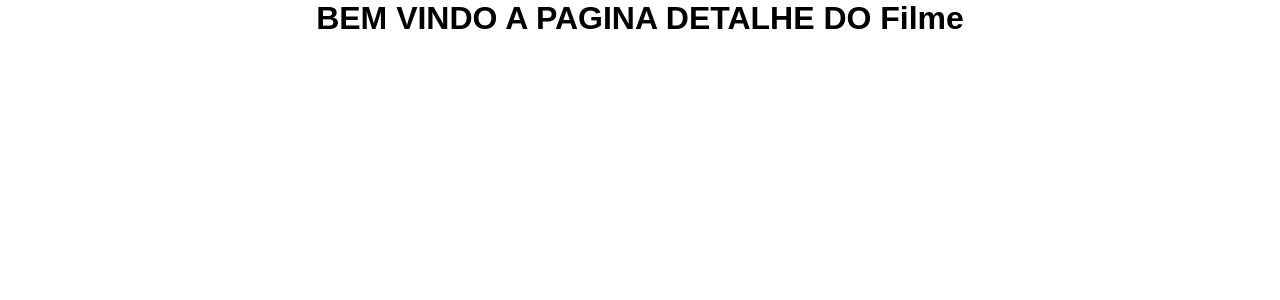
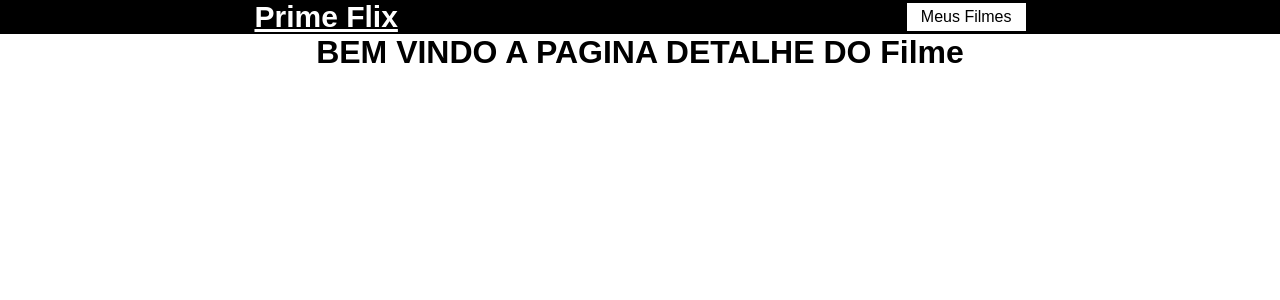
Before and after one commit to srodrigo28/filme-api2, a React (Vite) app: page /filme/1 in a window 1280 px wide. Shown: the top 300 px of the page. Built offline with nearby package versions, Linux system fonts and the light colour scheme.

Commit message:
aula 39 finalizada

```diff
--- /dev/null
+++ b/src/components/Header/header.css
@@ -0,0 +1,23 @@
+header{
+    width: 100%;
+    display: flex;
+    align-items: center;
+    justify-content: space-around;
+
+    background-color: #000;
+}
+.logo{
+    font-size: 30px;
+    cursor: pointer;
+    color: #fff;
+    font-weight: bold;
+}
+
+.favoritos{
+    cursor: pointer;
+    text-decoration: none;
+    background-color: #fff;
+    padding: 5px 14px;
+    color: #000;
+    border: 4px;
+}
--- /dev/null
+++ b/src/components/Header/index.jsx
@@ -0,0 +1,13 @@
+import { Link } from 'react-router-dom'
+import './header.css'
+
+function Header() {
+    return (
+        <header>
+            <Link className='logo' to="/">Prime Flix</Link>
+            <Link className='favoritos' to="/favoritos">Meus Filmes</Link>
+        </header>
+    )
+}
+
+export default Header
--- a/src/routes.jsx
+++ b/src/routes.jsx
@@ -1,11 +1,13 @@
 import { BrowserRouter, Routes, Route } from "react-router-dom";
 
+import Header from './components/Header'
 import Home from './pages/Home'
 import Filme from './pages/Filme'
 
 function RouteApp() {
     return (
         <BrowserRouter>
+            <Header />
             <Routes>
                 <Route path="/" element={<Home />} />
                 <Route path="/home" element={<Home />} />
```
